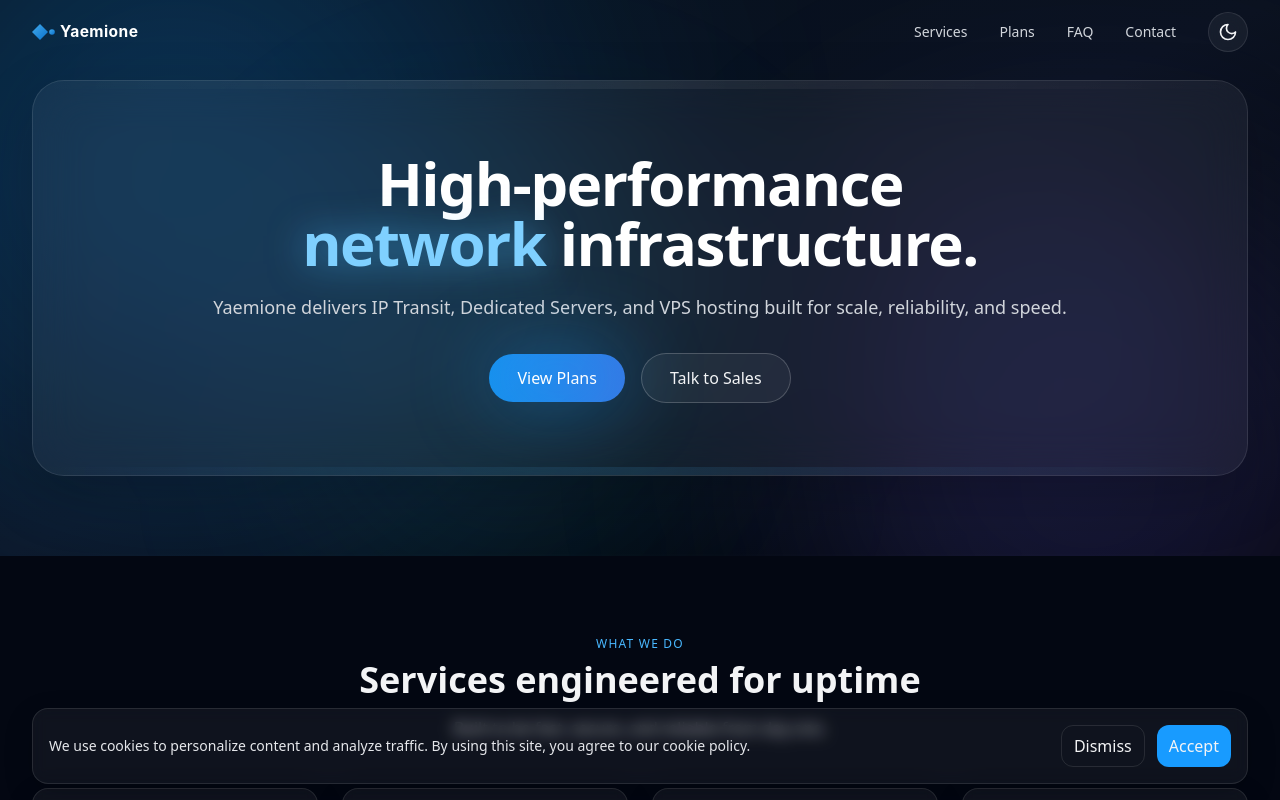
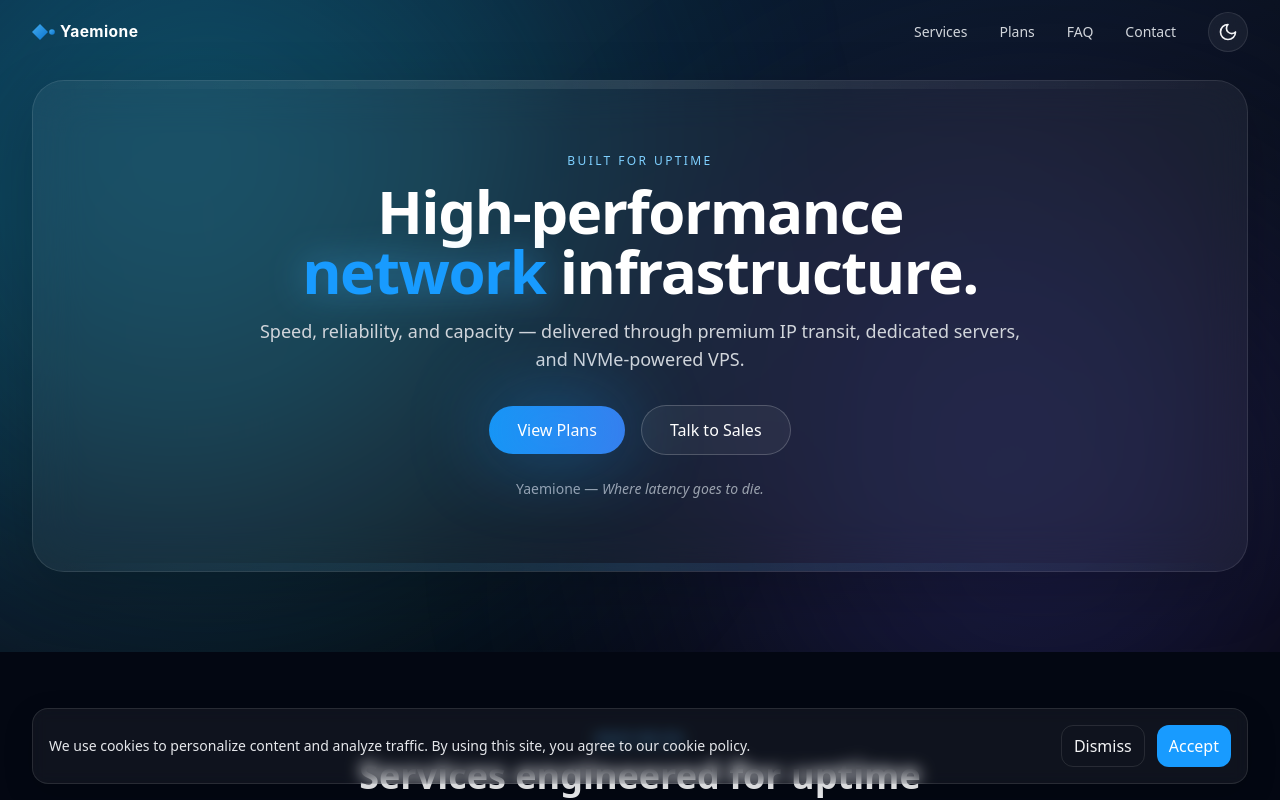
Before and after one commit to emiliauh/yaemione, a Next.js app: page / in a window 1280 px wide. Shown: the top 800 px of the page. Built offline with nearby package versions, Linux system fonts and the light colour scheme.

Commit message:
Add files via upload

```diff
--- /dev/null
+++ b/components/AnimatedBackdrop.tsx
@@ -0,0 +1,29 @@
+"use client";
+
+export default function AnimatedBackdrop() {
+  return (
+    <div aria-hidden className="absolute inset-0 overflow-hidden pointer-events-none">
+      {/* Gradient base */}
+      <div className="absolute inset-0 bg-gradient-to-br from-[#0a2640] via-[#0b1220] to-black opacity-70 dark:opacity-100" />
+      {/* Animated radial glow */}
+      <div className="absolute -top-40 -left-40 w-[46rem] h-[46rem] rounded-full bg-cyan-400/25 blur-[140px] animate-pulse" />
+      <div className="absolute -bottom-48 -right-24 w-[42rem] h-[42rem] rounded-full bg-indigo-500/25 blur-[140px] animate-[pulse_6s_ease-in-out_infinite]" />
+
+      {/* Wavy SVG */}
+      <svg className="absolute -bottom-24 left-1/2 -translate-x-1/2 w-[140%] h-[300px] opacity-35" viewBox="0 0 1440 320" preserveAspectRatio="none">
+        <defs>
+          <linearGradient id="waveGradient" x1="0" y1="0" x2="1" y2="1">
+            <stop offset="0%" stopColor="#49b8ff"/>
+            <stop offset="100%" stopColor="#0b79db"/>
+          </linearGradient>
+        </defs>
+        <path fill="url(#waveGradient)">
+          <animate attributeName="d" dur="12s" repeatCount="indefinite"
+            values="M0,192L80,170.7C160,149,320,107,480,101.3C640,96,800,128,960,144C1120,160,1280,160,1360,160L1440,160L1440,320L1360,320C1280,320,1120,320,960,320C800,320,640,320,480,320C320,320,160,320,80,320L0,320Z;
+                    M0,224L80,197.3C160,171,320,117,480,106.7C640,96,800,128,960,149.3C1120,171,1280,181,1360,181.3L1440,192L1440,320L1360,320C1280,320,1120,320,960,320C800,320,640,320,480,320C320,320,160,320,80,320L0,320Z;
+                    M0,192L80,170.7C160,149,320,107,480,101.3C640,96,800,128,960,144C1120,160,1280,160,1360,160L1440,160L1440,320L1360,320C1280,320,1120,320,960,320C800,320,640,320,480,320C320,320,160,320,80,320L0,320Z" />
+        </path>
+      </svg>
+    </div>
+  );
+}
--- a/components/CookieBanner.tsx
+++ b/components/CookieBanner.tsx
@@ -19,7 +19,7 @@ export default function CookieBanner() {
           <p className="text-sm text-slate-700 dark:text-gray-200">We use cookies to personalize content and analyze traffic. By using this site, you agree to our cookie policy.</p>
           <div className="flex gap-3 md:ml-auto">
             <button className="rounded-xl border border-white/10 px-3 py-2 hover:bg-white/10" onClick={() => setShow(false)}>Dismiss</button>
-            <button className="rounded-xl bg-brand-500 hover:bg-brand-400 px-3 py-2"
+            <button className="rounded-xl bg-brand-500 hover:bg-brand-400 px-3 py-2 text-white"
               onClick={() => { localStorage.setItem("yae_cookie_ok", "1"); setShow(false); }}>Accept</button>
           </div>
         </div>
--- a/components/Hero.tsx
+++ b/components/Hero.tsx
@@ -2,65 +2,55 @@
 
 import { motion } from "framer-motion";
 import Link from "next/link";
+import AnimatedBackdrop from "./AnimatedBackdrop";
 
 export default function Hero() {
   return (
-    <section className="section pt-28 relative overflow-hidden">
-      {/* Futuristic background */}
-      <div className="pointer-events-none absolute inset-0">
-        <div className="absolute inset-0 bg-gradient-to-br from-[#06111d] via-[#0b1220] to-[#000000]" />
-        <div className="absolute -top-40 -left-40 w-[42rem] h-[42rem] rounded-full bg-brand-500/25 blur-[140px]" />
-        <div className="absolute -bottom-48 -right-24 w-[36rem] h-[36rem] rounded-full bg-indigo-500/20 blur-[120px]" />
-        <div className="absolute top-1/3 left-1/4 w-96 h-96 rounded-full bg-cyan-400/10 blur-[120px]" />
-      </div>
+    <section className="section pt-28 relative">
+      <AnimatedBackdrop />
 
       <div className="container-app relative z-10">
         <motion.div
           initial={{ opacity: 0, y: 16, scale: 0.98 }}
           animate={{ opacity: 1, y: 0, scale: 1 }}
           transition={{ duration: 0.6, ease: 'easeOut' }}
-          className="rounded-[2rem] border backdrop-blur-xl overflow-hidden shadow-[0_20px_60px_rgba(0,0,0,0.20)] bg-slate-100/90 border-gray-200 dark:bg-white/5 dark:border-white/10"
+          className="rounded-[2rem] border backdrop-blur-xl overflow-hidden shadow-[0_20px_60px_rgba(0,0,0,0.20)] bg-slate-100/80 dark:bg-white/5 border-slate-200 dark:border-white/10"
         >
-          {/* Soft top gradient sheen */}
-          <div className="h-2 bg-gradient-to-r from-transparent via-white/20 to-transparent opacity-30" />
+          {/* Sheen */}
+          <div className="h-2 bg-gradient-to-r from-transparent via-white/30 to-transparent opacity-30" />
 
-          <div className="px-6 py-12 md:px-12 md:py-16 lg:px-16">
-            <div className="text-center max-w-4xl mx-auto">
-              <h1 className="text-4xl md:text-6xl font-extrabold tracking-tight leading-tight text-slate-900 dark:text-white">
-                <span className="block">High-performance</span>
-                <span className="relative inline-block">
-                  <span className="relative z-10 text-brand-300 drop-shadow-[0_0_18px_rgba(72,187,255,0.55)]">network</span>{" "}
-                </span>
-                <span>&nbsp;infrastructure.</span>
+          <div className="px-6 py-12 md:px-12 md:py-16 lg:px-16 text-center">
+            <p className="text-xs uppercase tracking-[0.2em] text-brand-600/90 dark:text-brand-300">Built for uptime</p>
+            <h1 className="mt-3 text-4xl md:text-6xl font-extrabold tracking-tight leading-tight text-slate-900 dark:text-white">
+              High‑performance <span className="text-brand-500 drop-shadow-[0_0_18px_rgba(72,187,255,0.45)]">network</span>&nbsp;infrastructure.
             </h1>
-
-              <p className="mt-5 text-lg text-slate-700 dark:text-gray-300">
-                Yaemione delivers IP Transit, Dedicated Servers, and VPS hosting built for scale, reliability, and speed.
+            <p className="mt-4 text-lg text-slate-700 dark:text-gray-300 max-w-3xl mx-auto">
+              Speed, reliability, and capacity — delivered through premium IP transit, dedicated servers, and NVMe‑powered VPS.
             </p>
 
             <div className="mt-8 flex flex-wrap items-center justify-center gap-4">
               <Link
                 href="#plans"
-                  className="group relative inline-flex items-center justify-center px-7 py-3 rounded-full font-medium text-white
-                             transition-all focus:outline-none focus:ring-2 focus:ring-brand-400 focus:ring-offset-2 focus:ring-offset-transparent"
+                className="group relative inline-flex items-center justify-center px-7 py-3 rounded-full font-medium text-white focus:outline-none focus:ring-2 focus:ring-brand-400 focus:ring-offset-2 focus:ring-offset-transparent"
               >
-                  <span className="absolute inset-0 rounded-full bg-gradient-to-r from-brand-500 to-blue-500 opacity-90 group-hover:opacity-100 transition" />
+                <span className="absolute inset-0 rounded-full bg-gradient-to-r from-brand-500 to-blue-500 opacity-95 group-hover:opacity-100 transition" />
                 <span className="absolute -inset-px rounded-full blur-2xl bg-brand-500/40 group-hover:bg-brand-400/50" />
                 <span className="relative">View Plans</span>
               </Link>
 
               <Link
                 href="#contact"
-                  className="relative inline-flex items-center justify-center px-7 py-3 rounded-full font-medium
-                             border border-white/20 hover:border-white/30 bg-white/5 hover:bg-white/10 transition-all"
+                className="relative inline-flex items-center justify-center px-7 py-3 rounded-full font-medium border transition-all
+                           border-slate-300 dark:border-white/20 bg-white dark:bg-white/5 hover:bg-slate-100 dark:hover:bg-white/10
+                           text-slate-700 dark:text-white"
               >
-                  <span>Talk to Sales</span>
+                <span className="relative">Talk to Sales</span>
               </Link>
             </div>
-            </div>
+
+            <p className="mt-6 text-sm text-slate-600/80 dark:text-gray-400">Yaemione — <span className="italic">Where latency goes to die.</span></p>
           </div>
 
-          {/* Bottom rim light */}
           <div className="h-2 bg-gradient-to-r from-transparent via-brand-400/30 to-transparent opacity-40" />
         </motion.div>
       </div>
--- a/components/Plans.tsx
+++ b/components/Plans.tsx
@@ -42,7 +42,7 @@ export default function Plans() {
                   {p.features.map((f) => <li key={f}>{f}</li>)}
                 </ul>
               </div>
-              <a href={p.cta} className="mt-6 inline-flex items-center justify-center rounded-xl bg-brand-500 hover:bg-brand-400 px-4 py-2 font-medium">
+              <a href={p.cta} className="mt-6 inline-flex items-center justify-center rounded-xl bg-brand-500 hover:bg-brand-400 px-4 py-2 font-medium text-white">
                 Get Started
               </a>
             </div>
```
Lines whose indentation alone changed are shown as unchanged.
